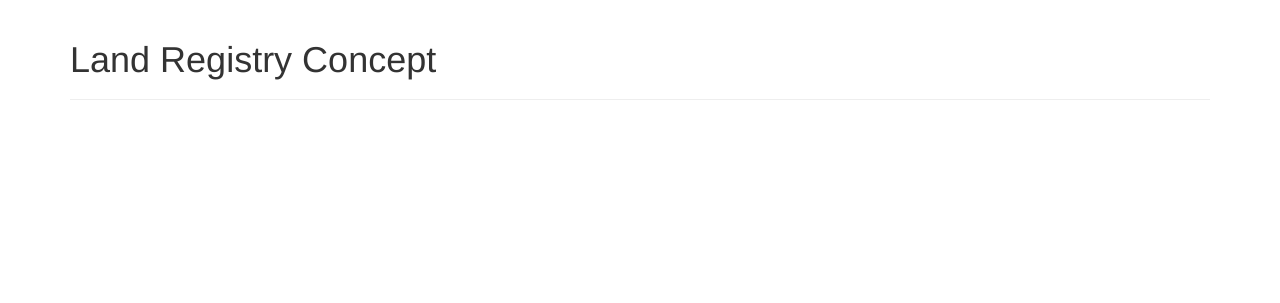
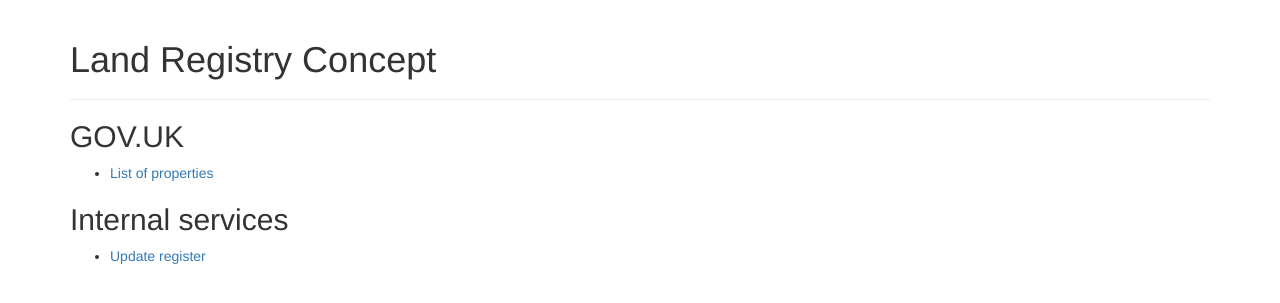
Before and after one commit to LandRegistry-Attic/concept-homepage, a Flask app: page / in a window 1280 px wide. Shown: the top 303 px of the page. Run offline with Flask 2, Linux system fonts and the light colour scheme; some libraries are stand-ins or nearby versions.

Commit message:
Add links

```diff
--- a/templates/index.html
+++ b/templates/index.html
@@ -4,5 +4,13 @@
     <div class="page-header">
       <h1>Land Registry Concept</h1>
     </div>
+    <h2>GOV.UK</h2>
+    <ul>
+      <li><a href="http://www.gov.uk.landregistryconcept.co.uk">List of properties</a></li>
+    </ul>
+    <h2>Internal services</h2>
+    <ul>
+      <li><a href="http://update-register.service.landregistry.co.uk">Update register</a></li>
+    </ul>
   </div>
 {% endblock %}
```
